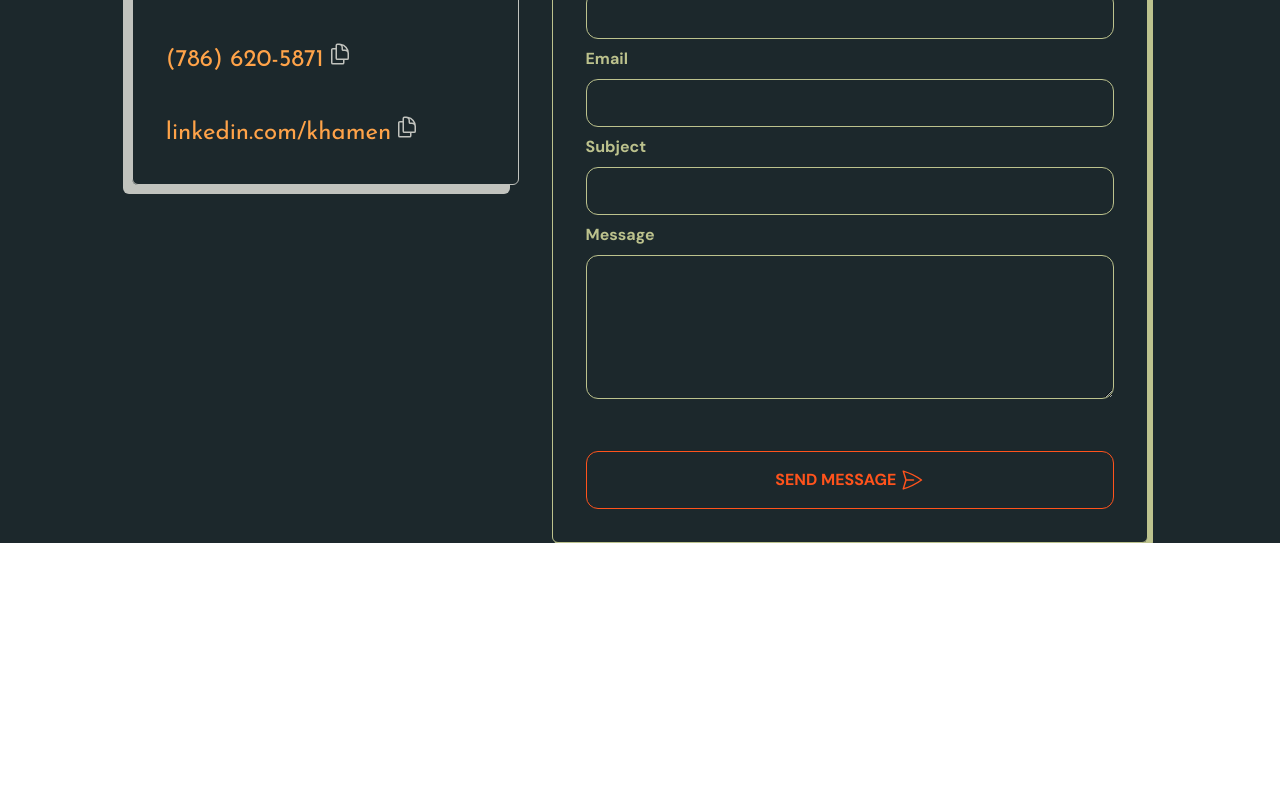
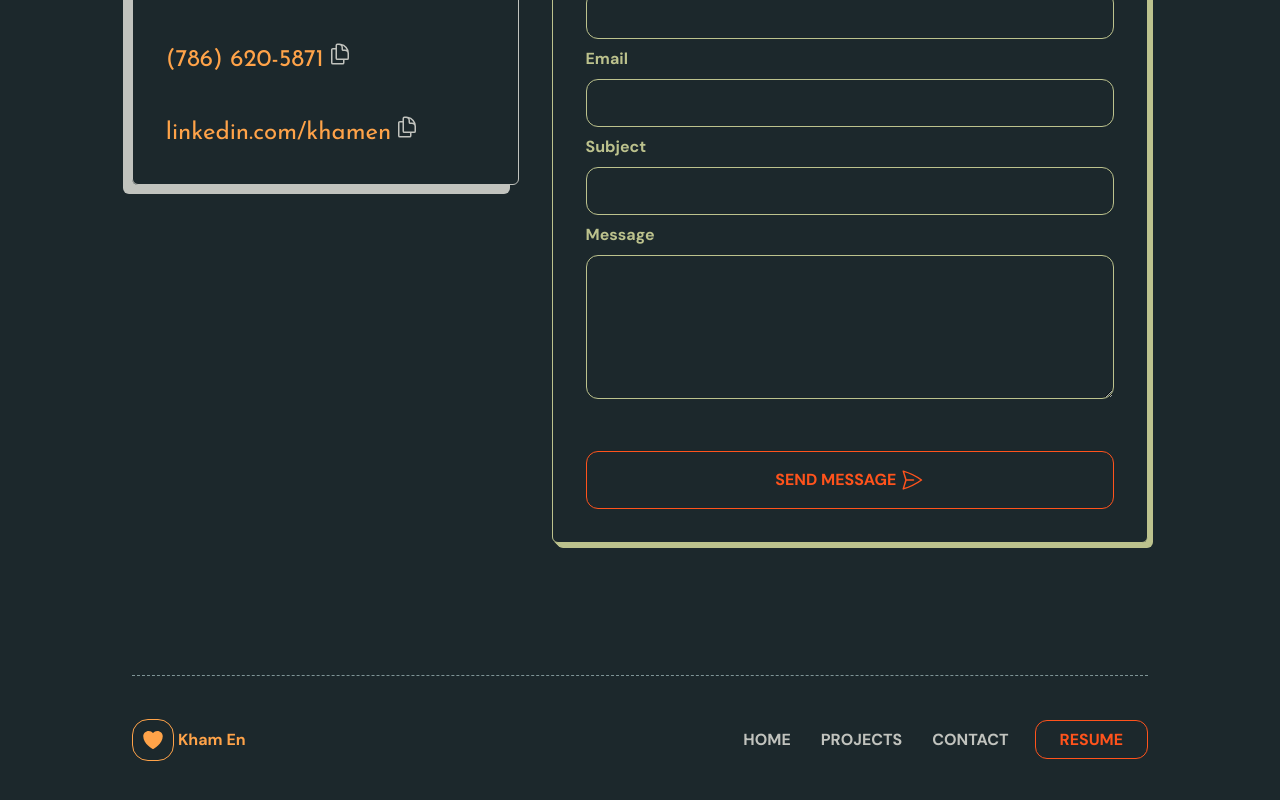
Before and after one commit to KhamEn/portfolio-site, a React (Vite) app: page / in a window 1280 px wide. Shown: the part 2804-3604 px from the top of the page. Before the commit the page ends 3347 px from the top, so only its background shows below. Built offline with nearby package versions, Linux system fonts and the light colour scheme; a web font is replaced by a local one.

Commit message:
Add footer section

```diff
--- a/src/App.jsx
+++ b/src/App.jsx
@@ -5,7 +5,7 @@ import { Contact } from "./components/Contact";
 
 function App() {
   return (
-    <div className="mx-auto max-w-screen-xl px-fluid-s-xl">
+    <div id="home" className="mx-auto max-w-screen-xl px-fluid-s-xl">
       <Navbar />
       <div className="my-fluid-xl-3xl">
         <LandingPage />
@@ -14,6 +14,8 @@ function App() {
       <Projects />
       <hr className="my-fluid-xl-3xl mx-auto w-2/3 border-dashed border-[#7e9496]" />
       <Contact />
+      <hr className="mx-auto mt-fluid-xl-3xl border-dashed border-[#7e9496]" />
+      <Navbar />
     </div>
   );
 }
--- a/src/components/Contact.jsx
+++ b/src/components/Contact.jsx
@@ -8,7 +8,7 @@ async function showTooltip(elementId) {
 
 export const Contact = () => {
   return (
-    <section>
+    <section id="contact">
       <h2 className="my-fluid-m-lg text-center font-serif text-brand">
         Get In Touch.
       </h2>
--- a/src/components/ContactForm.jsx
+++ b/src/components/ContactForm.jsx
@@ -42,18 +42,18 @@ export const ContactForm = () => {
     <>
       {showSuccessToast && (
         <div className="toast font-ui -text-fluid-1">
-          <div class="alert alert-success shadow-lg">
+          <div className="alert alert-success shadow-lg">
             <div>
               <svg
                 xmlns="http://www.w3.org/2000/svg"
-                class="h-6 w-6 flex-shrink-0 stroke-current"
+                className="h-6 w-6 flex-shrink-0 stroke-current"
                 fill="none"
                 viewBox="0 0 24 24"
               >
                 <path
-                  stroke-linecap="round"
-                  stroke-linejoin="round"
-                  stroke-width="2"
+                  strokeLinecap="round"
+                  strokeLinejoin="round"
+                  strokeWidth="2"
                   d="M9 12l2 2 4-4m6 2a9 9 0 11-18 0 9 9 0 0118 0z"
                 />
               </svg>
--- a/src/components/LandingPage.jsx
+++ b/src/components/LandingPage.jsx
@@ -2,18 +2,18 @@ import profileImageURL from "../assets/profile-picture.png";
 
 export const LandingPage = () => {
   return (
-    <section className="grid justify-center md:grid-cols-2 gap-fluid-s">
+    <section className="grid justify-center gap-fluid-s md:grid-cols-2">
       <div className="flex items-center justify-center md:justify-end">
-        <div className="w-full h-auto max-w-xs p-8 border rounded-md aspect-square shadow-plane-bl">
+        <div className="aspect-square h-auto w-full max-w-xs rounded-md border p-8 shadow-plane-bl">
           <img
             src={profileImageURL}
             alt=""
-            className="p-1 border rounded-full"
+            className="rounded-full border p-1"
           />
         </div>
       </div>
       <div className="flex flex-col items-center md:items-start md:justify-center">
-        <h2 className="font-serif text-center text-brand">Hello, welcome.</h2>
+        <h2 className="text-center font-serif text-brand">Hello, welcome.</h2>
         <p className="font-semibold">
           I'm <em>Kham</em>, a <em>software engineer</em>. I design and build
           things for the web. Please look around!
--- a/src/components/Projects.jsx
+++ b/src/components/Projects.jsx
@@ -3,7 +3,7 @@ import schemeBankDesktopImgURL from "../assets/projects/scheme-bank-desktop-16-9
 
 export const Projects = () => {
   return (
-    <section>
+    <section id="projects">
       <h2 className="my-fluid-m-lg text-center font-serif text-brand">
         I Made.
       </h2>
--- a/src/components/navbar/NavbarBigScreen.jsx
+++ b/src/components/navbar/NavbarBigScreen.jsx
@@ -18,8 +18,8 @@ export const NavbarBigScreen = () => {
         <ul className="flex flex-wrap items-center justify-center gap-fluid-s">
           <li>
             <a
-              href="#"
-              aria-label="Projects"
+              href="#home"
+              aria-label="home"
               className="rounded-xl p-1 outline-none hover:cursor-pointer hover:text-brand  focus-visible:text-brand"
             >
               HOME
@@ -27,8 +27,8 @@ export const NavbarBigScreen = () => {
           </li>
           <li>
             <a
-              href="#"
-              aria-label="Projects"
+              href="#projects"
+              aria-label="projects"
               className="rounded-xl p-1 outline-none hover:cursor-pointer hover:text-brand  focus-visible:text-brand"
             >
               PROJECTS
@@ -36,7 +36,7 @@ export const NavbarBigScreen = () => {
           </li>
           <li>
             <a
-              href="#"
+              href="#contact"
               aria-label="Contact"
               className="rounded-xl p-1 outline-none hover:cursor-pointer hover:text-brand  focus-visible:text-brand"
             >
--- a/src/components/navbar/NavbarSmallScreen.jsx
+++ b/src/components/navbar/NavbarSmallScreen.jsx
@@ -6,7 +6,7 @@ export const NavbarSmallScreen = () => {
       <ul className="flex flex-wrap items-center justify-center gap-fluid-s pt-fluid-s">
         <li>
           <a
-            href="#"
+            href="#home"
             aria-label="Home"
             className="flex items-center gap-1 rounded-xl font-bold text-brand  outline-none hover:cursor-pointer hover:text-brand focus-visible:text-brand"
           >
@@ -26,10 +26,10 @@ export const NavbarSmallScreen = () => {
           </a>
         </li>
       </ul>
-      <ul className="my-fluid-s flex flex-wrap items-center justify-center gap-fluid-s">
+      <ul className="flex flex-wrap items-center justify-center gap-fluid-s py-fluid-s">
         <li>
           <a
-            href="#"
+            href="#home"
             aria-label="Projects"
             className="rounded-xl p-1 outline-none hover:cursor-pointer hover:text-brand  focus-visible:text-brand"
           >
@@ -38,7 +38,7 @@ export const NavbarSmallScreen = () => {
         </li>
         <li>
           <a
-            href="#"
+            href="#projects"
             aria-label="Projects"
             className="rounded-xl p-1 outline-none hover:cursor-pointer hover:text-brand  focus-visible:text-brand"
           >
@@ -47,7 +47,7 @@ export const NavbarSmallScreen = () => {
         </li>
         <li>
           <a
-            href="#"
+            href="#contacts"
             aria-label="Contact"
             className="rounded-xl p-1 outline-none hover:cursor-pointer hover:text-brand  focus-visible:text-brand"
           >
```
